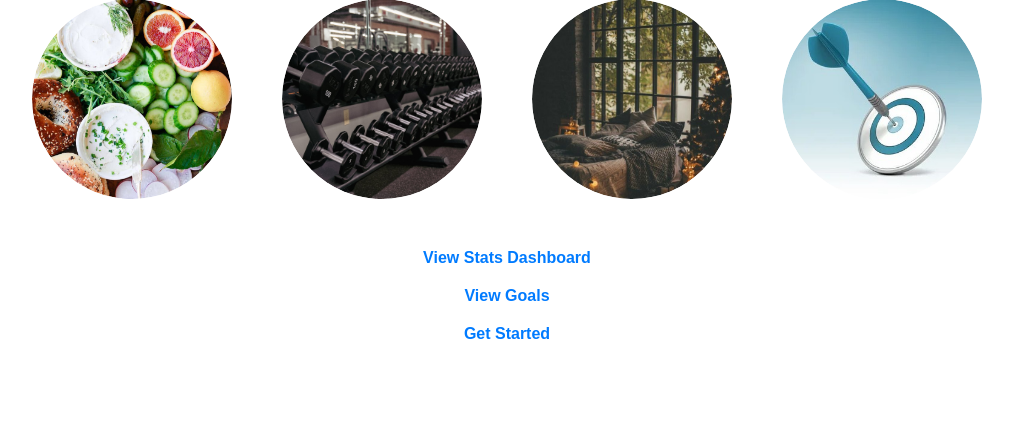
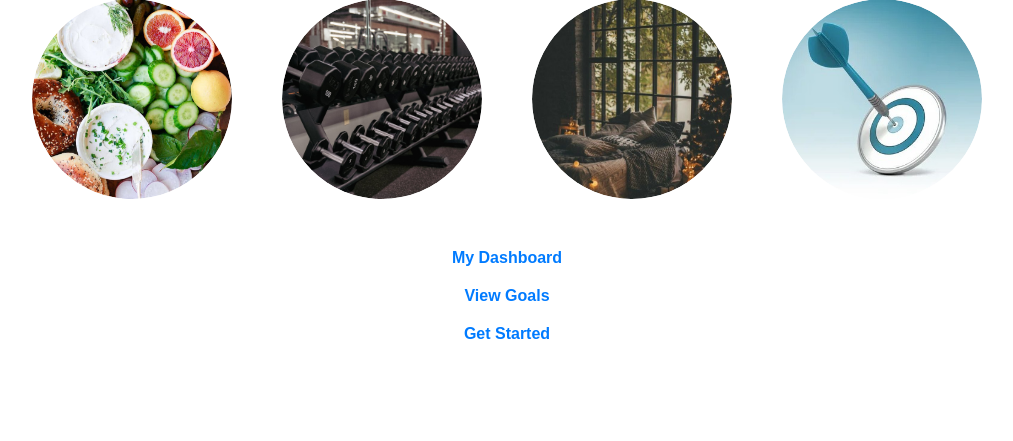
Before and after one commit to feyzzh/cs4750_db_proj, a Django app: page / in a window 1280 px wide. Shown: the part 256-697 px from the top of the page, without its empty margins (133-1146 px from the left). Run offline with Django 5.2, Linux system fonts and the light colour scheme.

Commit message:
removed links to old stats_dashboard

```diff
--- a/cavcore/hooswellapp/templates/_navbar.html
+++ b/cavcore/hooswellapp/templates/_navbar.html
@@ -108,7 +108,7 @@
     </div>
     <div class="navbar-links">
         <a href="{% url 'home' %}">Home</a>
-        <a href="{% url 'stats_dashboard' %}">Dashboard</a>
+        <a href="{% url 'nutri_dash' %}">Dashboard</a>
         <div class="dropdown">
             <button class="dropbtn">Add Entry
               <i class="fa fa-caret-down"></i>
--- a/cavcore/hooswellapp/templates/board_nutrition.html
+++ b/cavcore/hooswellapp/templates/board_nutrition.html
@@ -89,8 +89,6 @@
     </div>
     <div id="fitness" class="tab-content"></div>
     <div id="sleep" class="tab-content"></div>
-
-    <a href="{% url 'home' %}">Back to Home</a>
 </div>
 
 
--- a/cavcore/hooswellapp/templates/home.html
+++ b/cavcore/hooswellapp/templates/home.html
@@ -55,7 +55,7 @@
 
 
             <div class="auth-links">
-                <a href="{% url 'stats_dashboard' %}">View Stats Dashboard</a><br>
+                <a href="{% url 'nutri_dash' %}">My Dashboard</a><br>
                 <a href="{% url 'goals' %}">View Goals</a><br>
                 {% if user.is_authenticated %}
                     <a href="{% url 'logout' %}">Logout</a>
```
